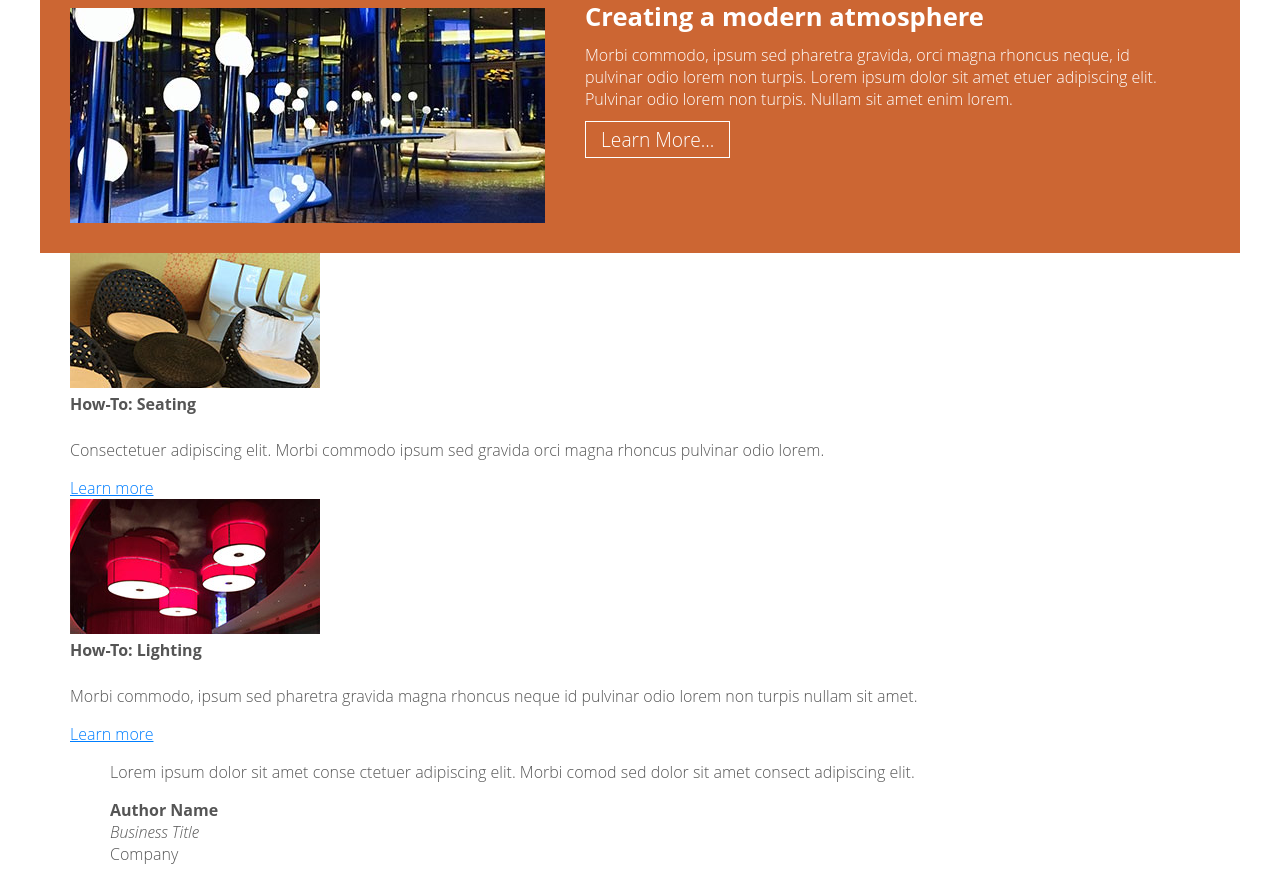
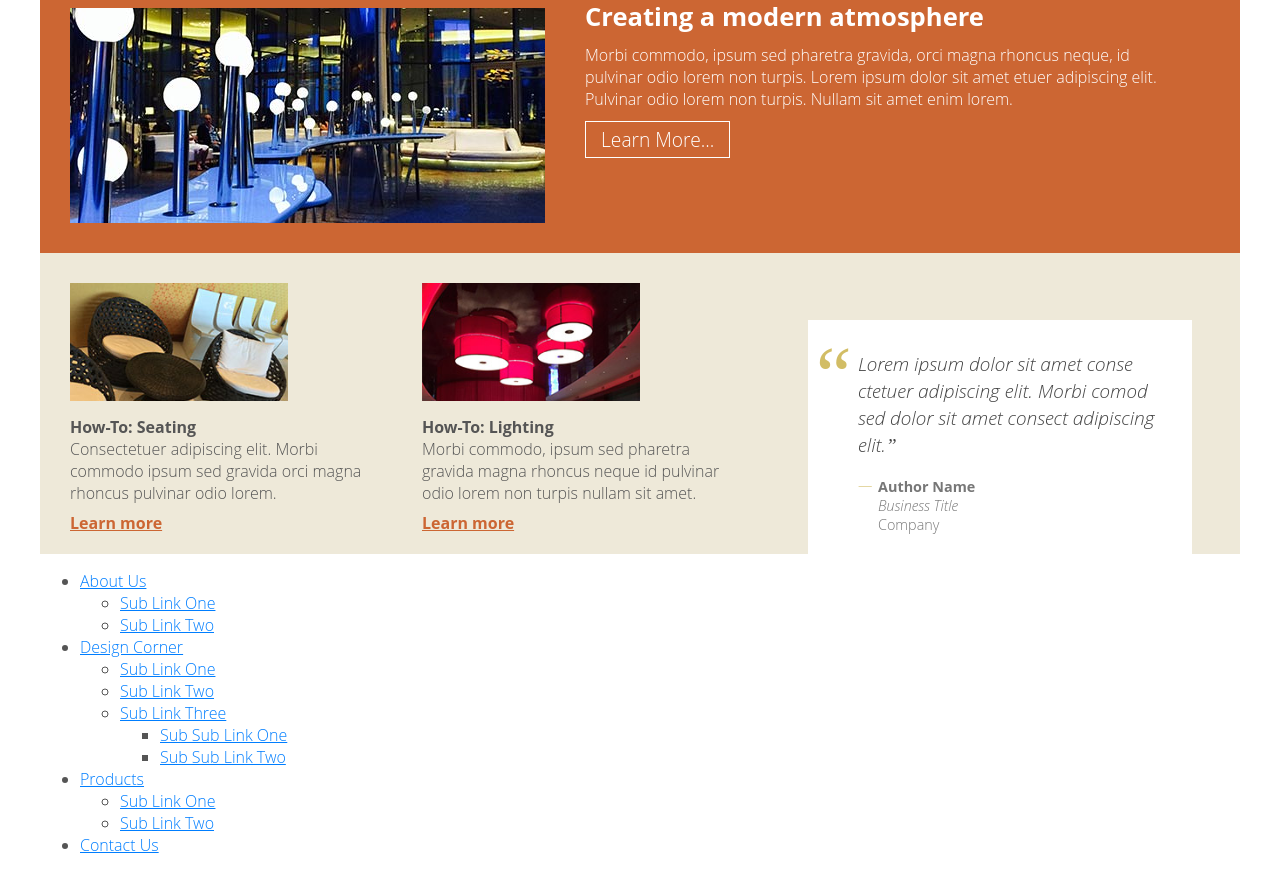
Before and after one commit to bvmCoder/myResponsiveWebsite, a plain HTML site: page index.html in a window 1280 px wide. Shown: the part 749-1627 px from the top of the page. Drawn offline with Linux system fonts and the light colour scheme.

Commit message:
Added css rules for footer and section

```diff
--- a/css/screen.css
+++ b/css/screen.css
@@ -184,7 +184,123 @@ section.atmosphere {
 }
 
 section.atmosphere article {
-	padding: 0px 20px 0px 515px;
-	background: url(./../img/photo_lounge.jpg) no-repeat 0 5px;
-	min-height: 220px;
+    padding: 0px 20px 0px 515px;
+    background: url(./../img/photo_lounge.jpg) no-repeat 0 5px;
+    min-height: 220px;
 }
+
+
+/* Section - How To */
+
+section.how-to {
+    background: #EEE9D9;
+    position: relative;
+}
+
+section.how-to aside {
+    width: 30%;
+    float: left;
+    margin-right: 10px;
+}
+
+section.how-to aside div.content {
+    padding: 30px 30px 20px 0px;
+}
+
+section.how-to aside div.content img {
+    display: block;
+    margin-bottom: 15px;
+    width: 70%;
+}
+
+section.how-to aside div.content h4 {
+    margin-bottom: 0px;
+}
+
+section.how-to aside div.content p {
+    margin-bottom: 0.5em;
+}
+
+section.how-to aside div.content a {
+    display: inline-block;
+    color: #CC6633;
+    font-weight: 700;
+}
+
+section.how-to blockquote {
+    margin: 0px;
+    width: 32%;
+    color: #444444;
+    background: #FFFFFF;
+    position: absolute;
+    bottom: 0;
+    right: 4%;
+}
+
+section.how-to blockquote p {
+    margin: 30px 30px 20px 50px;
+}
+
+section.how-to blockquote p.quote {
+    font-style: italic;
+    font-size: 1.2em;
+}
+
+section.how-to blockquote::before {
+    content: '\201C';
+    color: #D2BD65;
+    position: absolute;
+    top: 10px;
+    left: 8px;
+    font-size: 5em;
+    font-family: serif;
+}
+
+section.how-to blockquote p.quote::after {
+    content: '\201D';
+    font-family: serif;
+}
+
+section.how-to blockquote p.credit {
+    //font-style: italic;
+    color: #777777;
+    font-size: 0.9em;
+    margin-top: 0;
+    padding-left: 20px;
+    line-height: 1.3em;
+    position: relative;
+}
+
+section.how-to blockquote p.credit::before {
+    content: '\2014';
+    color: #D2BD65;
+    position: absolute;
+    top: -1px;
+    left: 0px;
+}
+
+
+/* Footer */
+
+footer {
+    font-size: 0.8em;
+    margin: 40px;
+    color: #999999;
+}
+
+footer div.content {
+    display: inline;
+}
+
+footer a {
+    margin-left: 30px;
+    color: #777777;
+}
+
+footer a:visited {
+    color: #777777;
+}
+
+footer a:hover {
+    color: #000000;
+}
```
